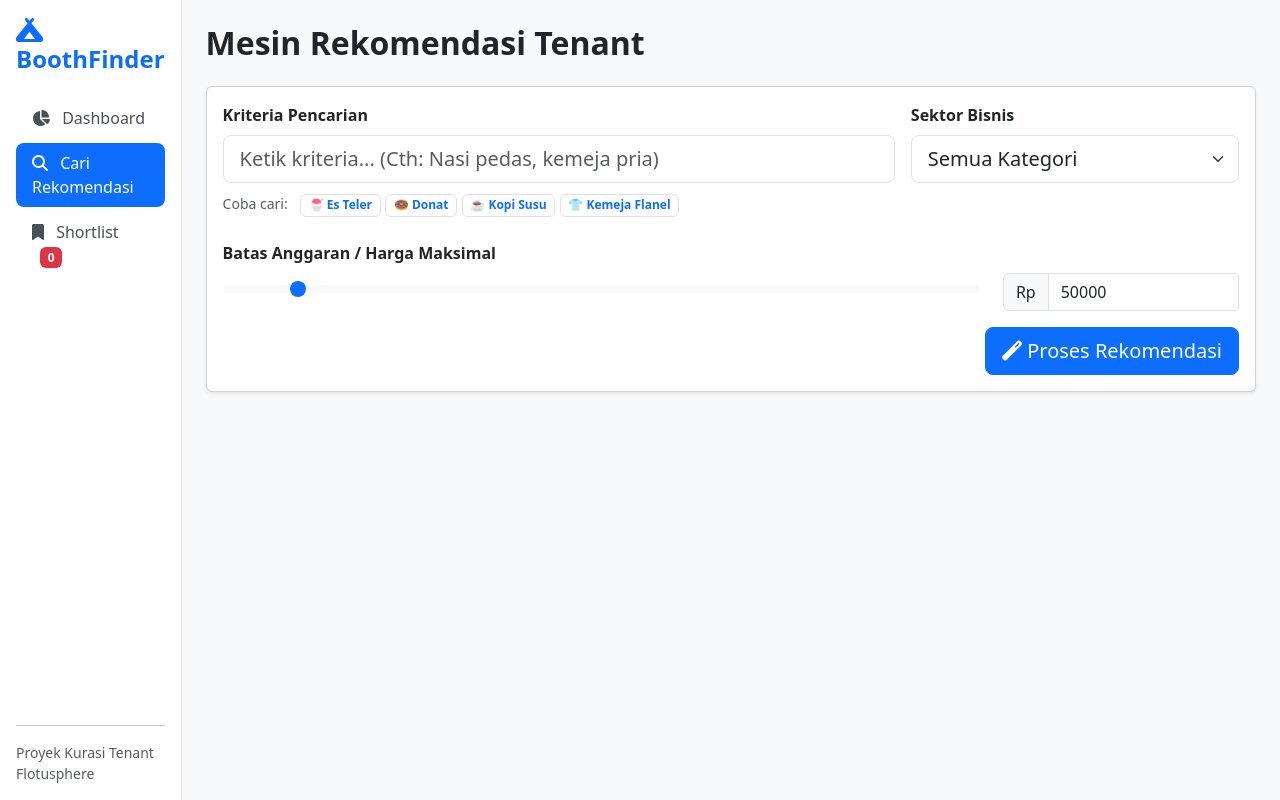
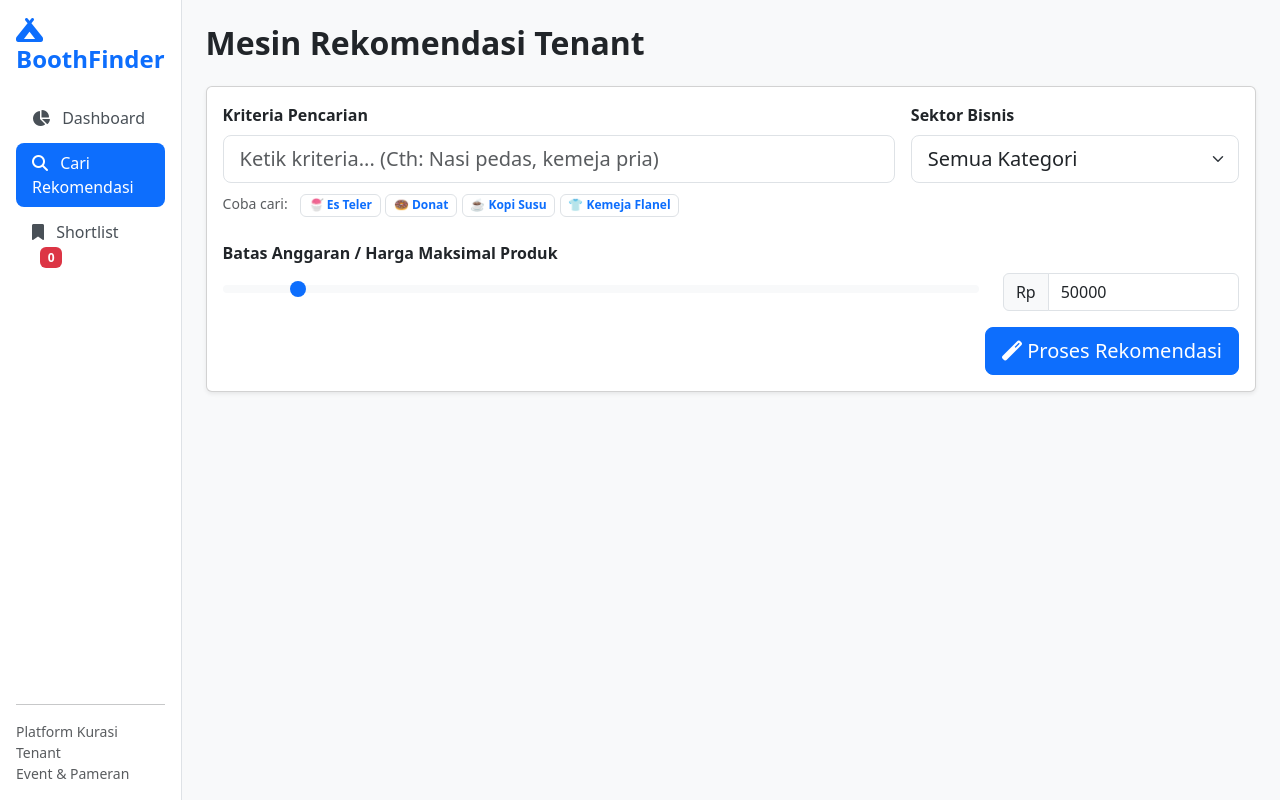
Before and after one commit to ayyalifians/BoothFinder, a Flask app: page / in a window 1280 px wide, after a click on "Cari Rekomendasi". Run offline with Flask 3, Linux system fonts and the light colour scheme; parts of the project's set-up code (start-up, migrations or seed data) failed here and were passed over.

Commit message:
Revisi UI Web part 2

```diff
--- a/templates/index.html
+++ b/templates/index.html
@@ -3,7 +3,7 @@
 <head>
     <meta charset="UTF-8">
     <meta name="viewport" content="width=device-width, initial-scale=1.0">
-    <title>BoothFinder | Kurasi Tenant</title>
+    <title>BoothFinder | Sistem Manajemen Kurasi Tenant</title>
     <link href="https://cdn.jsdelivr.net/npm/bootstrap@5.3.0/dist/css/bootstrap.min.css" rel="stylesheet">
     <link rel="stylesheet" href="https://cdnjs.cloudflare.com/ajax/libs/font-awesome/6.4.0/css/all.min.css">
     <style>
@@ -32,7 +32,7 @@
             <li><a class="nav-link" onclick="switchView('shortlist')"><i class="fas fa-bookmark me-2"></i> Shortlist <span id="shortlistBadge" class="badge bg-danger ms-2">0</span></a></li>
         </ul>
         <hr>
-        <small class="text-muted">Proyek Kurasi Tenant<br>Flotusphere</small>
+        <small class="text-muted">Platform Kurasi Tenant<br>Event & Pameran</small>
     </div>
 
     <div class="flex-grow-1 p-4">
@@ -66,7 +66,7 @@
                 </div>
             </div>
             <div class="alert alert-secondary">
-                <i class="fas fa-info-circle"></i> Gunakan menu <strong>Cari Rekomendasi</strong> untuk mulai memfilter data UMKM menggunakan algoritma AI.
+                <i class="fas fa-info-circle"></i> Gunakan menu <strong>Cari Rekomendasi</strong> untuk mulai memfilter data UMKM menggunakan algoritma cerdas kami.
             </div>
         </div>
 
@@ -100,7 +100,7 @@
                             </div>
 
                             <div class="col-md-12 mt-4">
-                                <label class="form-label fw-bold">Batas Anggaran / Harga Maksimal</label>
+                                <label class="form-label fw-bold">Batas Anggaran / Harga Maksimal Produk</label>
                                 <div class="row align-items-center">
                                     <div class="col-md-9">
                                         <input type="range" class="form-range" id="priceRange" min="5000" max="500000" step="5000" value="50000" oninput="syncPrice(this.value)">
@@ -203,9 +203,9 @@
 <script src="https://cdn.jsdelivr.net/npm/bootstrap@5.3.0/dist/js/bootstrap.bundle.min.js"></script>
 
 <script>
-    let currentResults = []; // Menyimpan hasil pencarian sementara
-    let shortlistedTenants = []; // Menyimpan tenant yang di-bookmark
-    let compareList = []; // Menyimpan tenant untuk dibandingkan
+    let currentResults = [];
+    let shortlistedTenants = [];
+    let compareList = [];
 
     // 1. Logika Navigasi Halaman (Sidebar)
     function switchView(viewId) {
@@ -254,7 +254,7 @@
             if (data.recommendations) {
                 currentResults = data.recommendations;
                 document.getElementById('resultsArea').style.display = 'block';
-                renderResults(); // Render dengan sorting bawaan
+                renderResults();
             }
         }).catch(err => alert("Terjadi kesalahan server!"));
     });
@@ -265,14 +265,12 @@
         const sortMode = document.getElementById('sortOption').value;
         container.innerHTML = '';
 
-        // Melakukan Sorting
         let displayData = [...currentResults];
         if (sortMode === 'harga_murah') displayData.sort((a, b) => a.harga - b.harga);
         if (sortMode === 'harga_mahal') displayData.sort((a, b) => b.harga - a.harga);
 
         displayData.forEach((item, index) => {
             const hrg = new Intl.NumberFormat('id-ID', { style: 'currency', currency: 'IDR' }).format(item.harga);
-            const score = (item.score * 100).toFixed(1);
             const isSaved = shortlistedTenants.find(t => t.nama_tenant === item.nama_tenant);
 
             container.innerHTML += `
@@ -309,7 +307,7 @@
         else shortlistedTenants.push(item);
 
         document.getElementById('shortlistBadge').innerText = shortlistedTenants.length;
-        renderResults(); // Refresh tombol
+        renderResults();
     }
 
     function renderShortlist() {
@@ -346,7 +344,6 @@
         document.getElementById('modalScoreBar').style.width = score + '%';
         document.getElementById('modalScoreBar').innerText = score + '% Relevan';
 
-        // Injeksi Dummy Metrik Operasional berdasarkan Sektor
         let operasionalHTML = '';
         if(item.sektor === 'F&B') {
             operasionalHTML = `
@@ -417,7 +414,7 @@
         const encodedUri = encodeURI(csvContent);
         const link = document.createElement("a");
         link.setAttribute("href", encodedUri);
-        link.setAttribute("download", "Laporan_Kurasi_Flotusphere.csv");
+        link.setAttribute("download", "Laporan_Kurasi_Tenant.csv");
         document.body.appendChild(link);
         link.click();
     }
```
